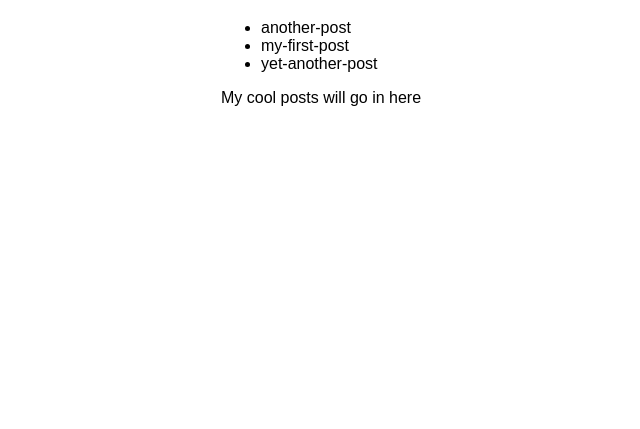
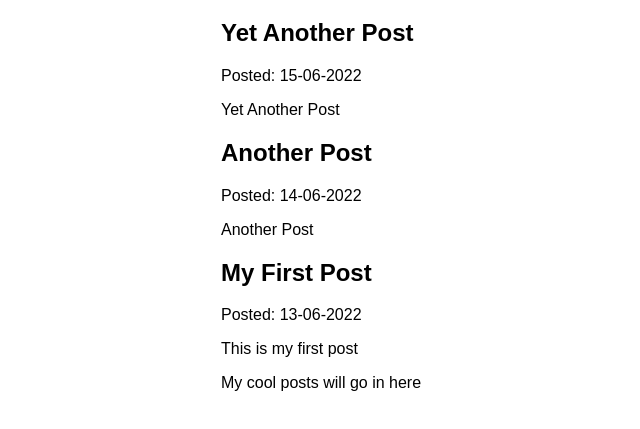
Before and after one commit to Rahisbel/Gatsby, a Gatsby site: page /blog in a window 1280 px wide. Shown: the part 157-586 px from the top of the page, without its empty margins (169-809 px from the left). Built offline with nearby package versions, Linux system fonts and the light colour scheme; Gatsby itself is replaced by a stand-in of ours.

Commit message:
Finished Gatsby Tutorial Part 5

```diff
--- a/blog/another-post.mdx
+++ b/blog/another-post.mdx
@@ -0,0 +1,6 @@
+---
+title: "Another Post"
+date: "2022-06-14"
+---
+
+Another Post
--- a/blog/my-first-post.mdx
+++ b/blog/my-first-post.mdx
@@ -0,0 +1,6 @@
+---
+title: My First Post
+date: "2022-06-13"
+---
+
+This is my first post
--- a/blog/yet-another-post.mdx
+++ b/blog/yet-another-post.mdx
@@ -0,0 +1,6 @@
+---
+title: "Yet Another Post"
+date: "2022-06-15"
+---
+
+Yet Another Post
--- a/gatsby-config.js
+++ b/gatsby-config.js
@@ -13,5 +13,6 @@
         path: `${__dirname}/blog`,
       }
     },
+    "gatsby-plugin-mdx",
   ],
 }
--- a/package.json
+++ b/package.json
@@ -15,8 +15,11 @@
     "clean": "gatsby clean"
   },
   "dependencies": {
+    "@mdx-js/mdx": "^1.6.22",
+    "@mdx-js/react": "^1.6.22",
     "gatsby": "^4.16.0",
     "gatsby-plugin-image": "^2.16.1",
+    "gatsby-plugin-mdx": "^3.16.1",
     "gatsby-plugin-sharp": "^4.16.1",
     "gatsby-source-filesystem": "^4.16.0",
     "react": "^18.1.0",
--- a/src/pages/blog.js
+++ b/src/pages/blog.js
@@ -1,31 +1,46 @@
 import * as React from 'react'
 import Layout from '../components/layout'
 import { graphql } from 'gatsby'
+import { MDXRenderer } from 'gatsby-plugin-mdx'
 
 
 const BlogPage = ({data}) => {
     return(
         <Layout pageTitle="My Blog">
-            <ul>
-                {
-                    data.allFile.nodes.map(node => (
-                        <li key={node.name}>{node.name}</li>
-                    ))
-                }
-            </ul>
+            {
+                data.allMdx.nodes.map(node => (
+                    <article key={node.id}>
+                        <h2>{node.frontmatter.title}</h2>
+                        <p>Posted: {node.frontmatter.date}</p>
+                        <MDXRenderer>
+                            {node.body}
+                        </MDXRenderer>
+                    </article>
+                ))
+            }
             <p>My cool posts will go in here</p>
         </Layout>
     )
 }
 
 export const queryBlogs = graphql`
-    query queryBlogs {
-        allFile (filter: {sourceInstanceName: {eq: "blog"}}){
-            nodes {
-                name
+    query {
+        allMdx(sort: {fields: frontmatter___date, order: DESC}) {
+        nodes {
+            frontmatter {
+            date(formatString: "DD-MM-YYYY")
+            title
+        }
+            id
+            body
+            parent {
+            ... on File {
+                modifiedTime(formatString: "MMMM D, YYYY")
+                }
             }
         }
     }
+}
 `
 
 
```
Also changed, not shown: 1 other file.
